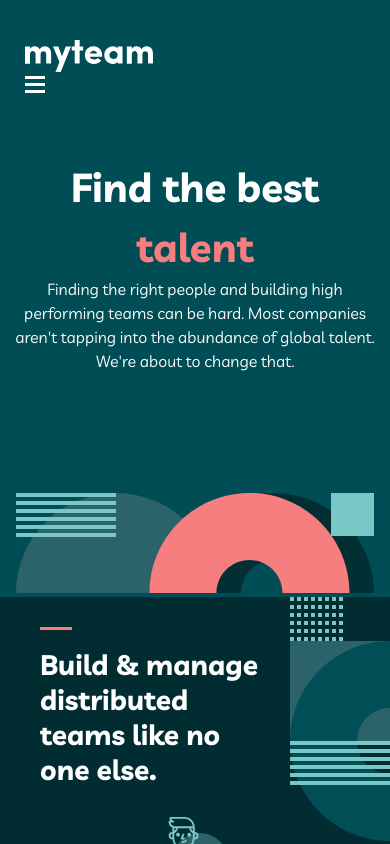
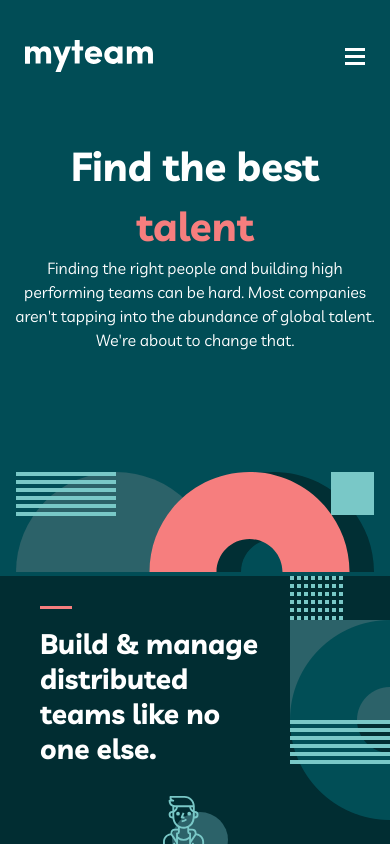
Before and after one commit to data-sets/multi-page, a React (Create React App) app: page / in a window 390 px wide. Shown: the top 844 px of the page. Built offline with nearby package versions, Linux system fonts and the light colour scheme.

Commit message:
fix get started/ mobile menu

```diff
--- a/src/scss/globals/_main.scss
+++ b/src/scss/globals/_main.scss
@@ -757,7 +757,7 @@ header {
     display: none;
   }
   .hide-for-desktop {
-    display: block;
+    display: flex;
   }
 
   .testimonial {
@@ -816,6 +816,12 @@ header {
   }
 
   .getstarted {
+    z-index: 9999;
+    &__pattern {
+      z-index: -1;
+
+      bottom: -5px;
+    }
     div {
       div {
         &:first-child {
```
Also changed, not shown: src/dist/style.css, 1 other file (tests, documents, lock files or other folders).
